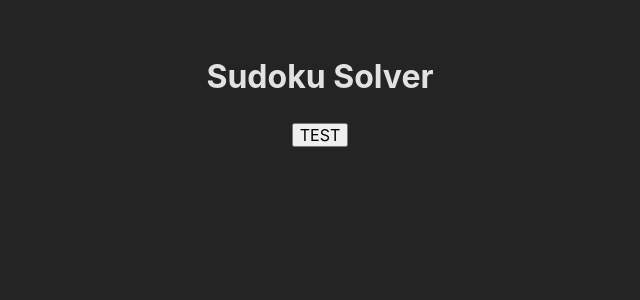
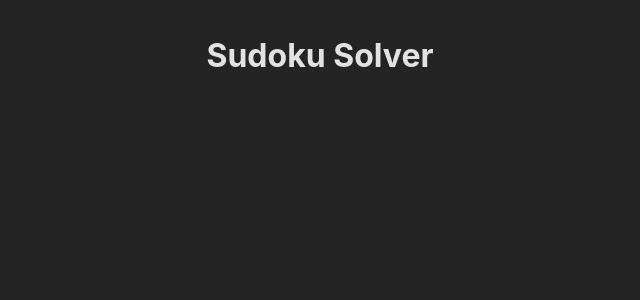
Before and after one commit to bug-end/sudoku-solver, a React (Vite) app: page / in a window 1280 px wide. Shown: the top 300 px of the page, without its empty margins (320-960 px from the left). Built offline with nearby package versions, Linux system fonts and the light colour scheme.

Commit message:
code clean up

```diff
--- a/src/App.tsx
+++ b/src/App.tsx
@@ -8,7 +8,6 @@ export const App: React.FC = () => {
       <h1>Sudoku Solver</h1>
       <div>
         <SudokuGrid />
-        <button>TEST</button>
       </div>
     </div>
   );
--- a/src/styles/_normalize.scss
+++ b/src/styles/_normalize.scss
@@ -39,7 +39,7 @@ main {
 
 h1 {
   font-size: 2em;
-  margin: 0.67em 0;
+  margin: 0;
 }
 
 /* Grouping content
--- a/src/styles/main.scss
+++ b/src/styles/main.scss
@@ -8,18 +8,6 @@
   font-family: Inter, system-ui, Avenir, Helvetica, Arial, sans-serif;
   line-height: 1.5;
   font-weight: 400;
-
   color: rgba(255, 255, 255, 0.87);
   background-color: #242424;
-
-  font-synthesis: none;
-  text-rendering: optimizeLegibility;
-  -webkit-font-smoothing: antialiased;
-  -moz-osx-font-smoothing: grayscale;
 }
-
-body {
-  margin: 0;
-  min-width: 320px;
-  min-height: 100vh;
-}
```
